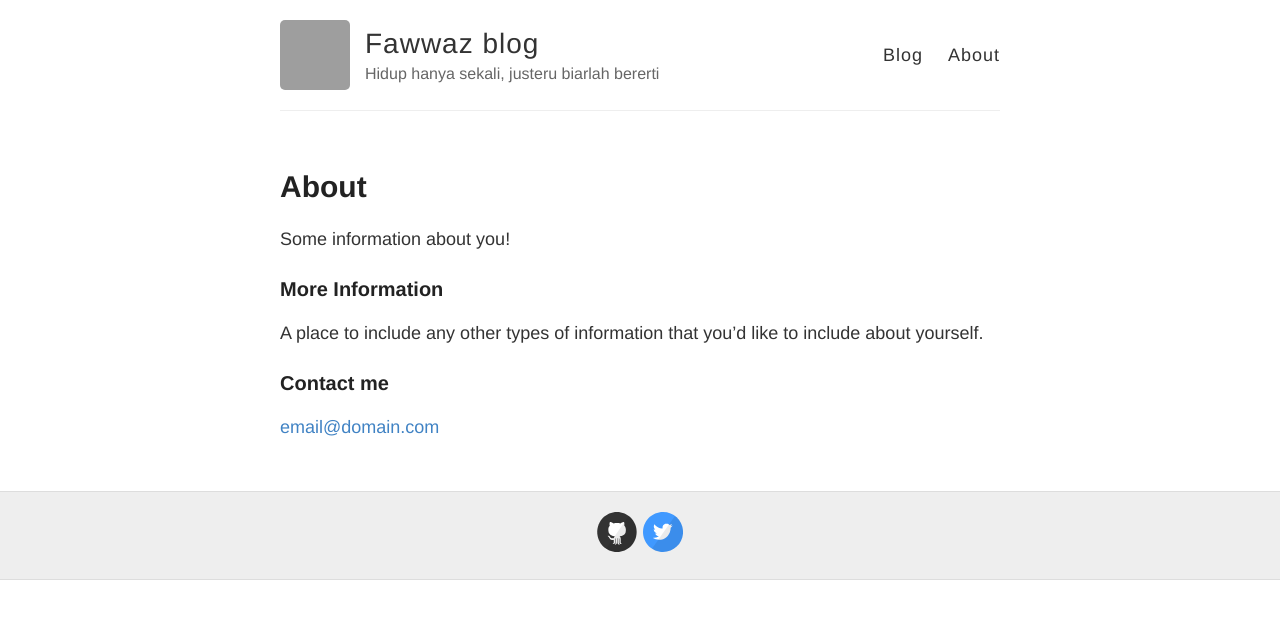
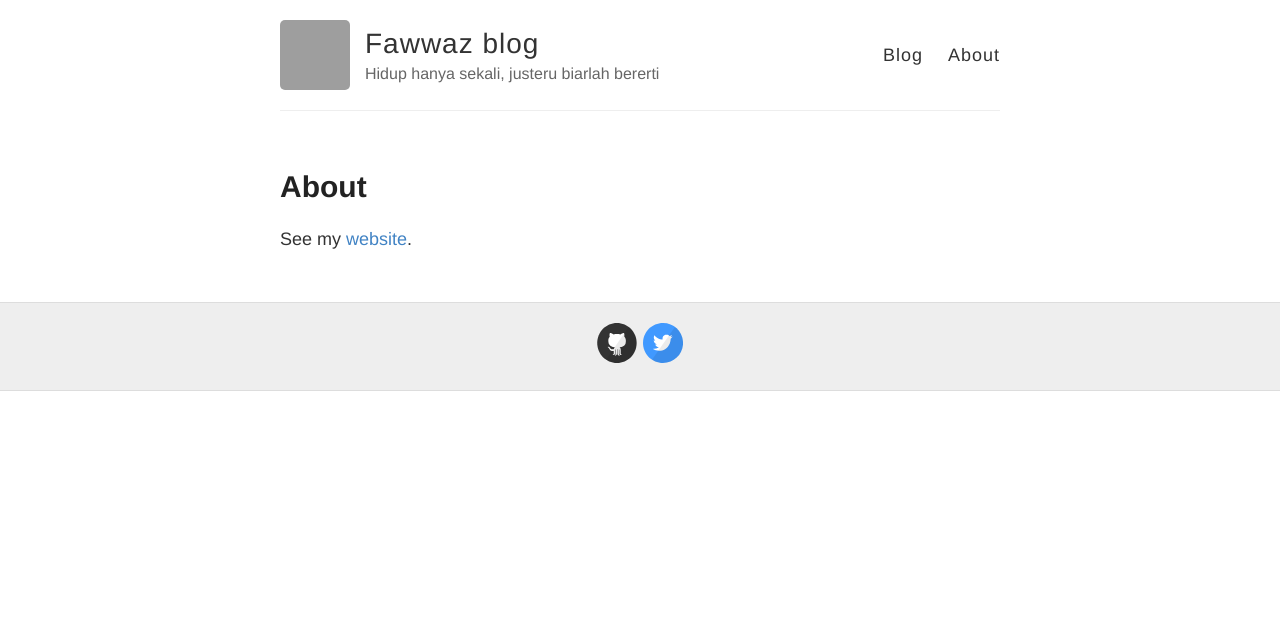
Before and after one commit to knabenphysik/knabenphysik.github.io, a Jekyll site: the page built from about.md, in a window 1280 px wide. Shown: the top 619 px of the page. Built offline with Jekyll 4.4.1, drawn with Linux system fonts in a browser that asks for light colours; grey boxes are pictures that could not be loaded.

Commit message:
update about

```diff
--- a/about.md
+++ b/about.md
@@ -2,14 +2,7 @@
 layout: page
 title: About
 permalink: /about/
+includelink: true
 ---
 
-Some information about you!
-
-### More Information
-
-A place to include any other types of information that you'd like to include about yourself.
-
-### Contact me
-
-[email@domain.com](mailto:email@domain.com)
+See my [website](https://knabenphysik.github.io/).
```
